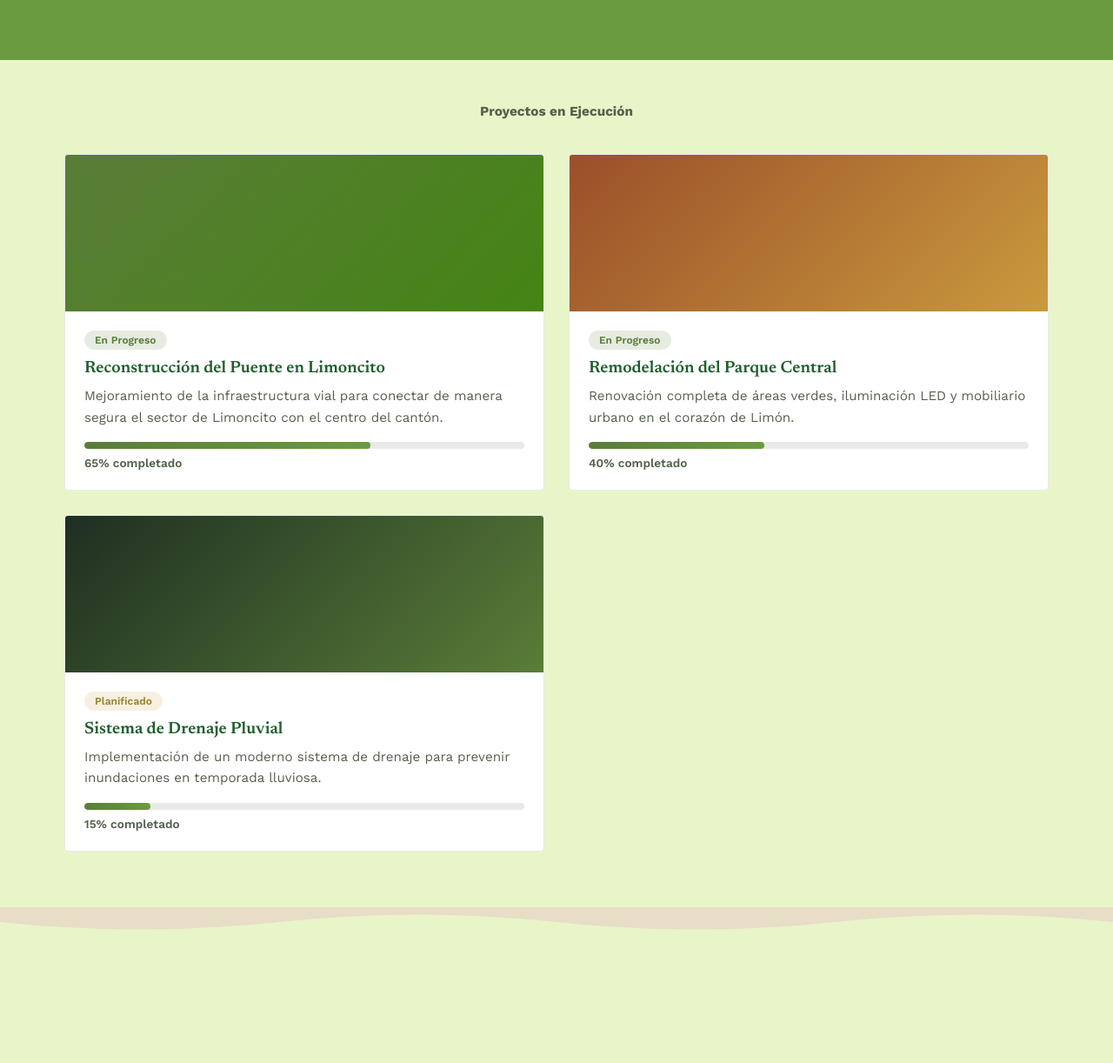
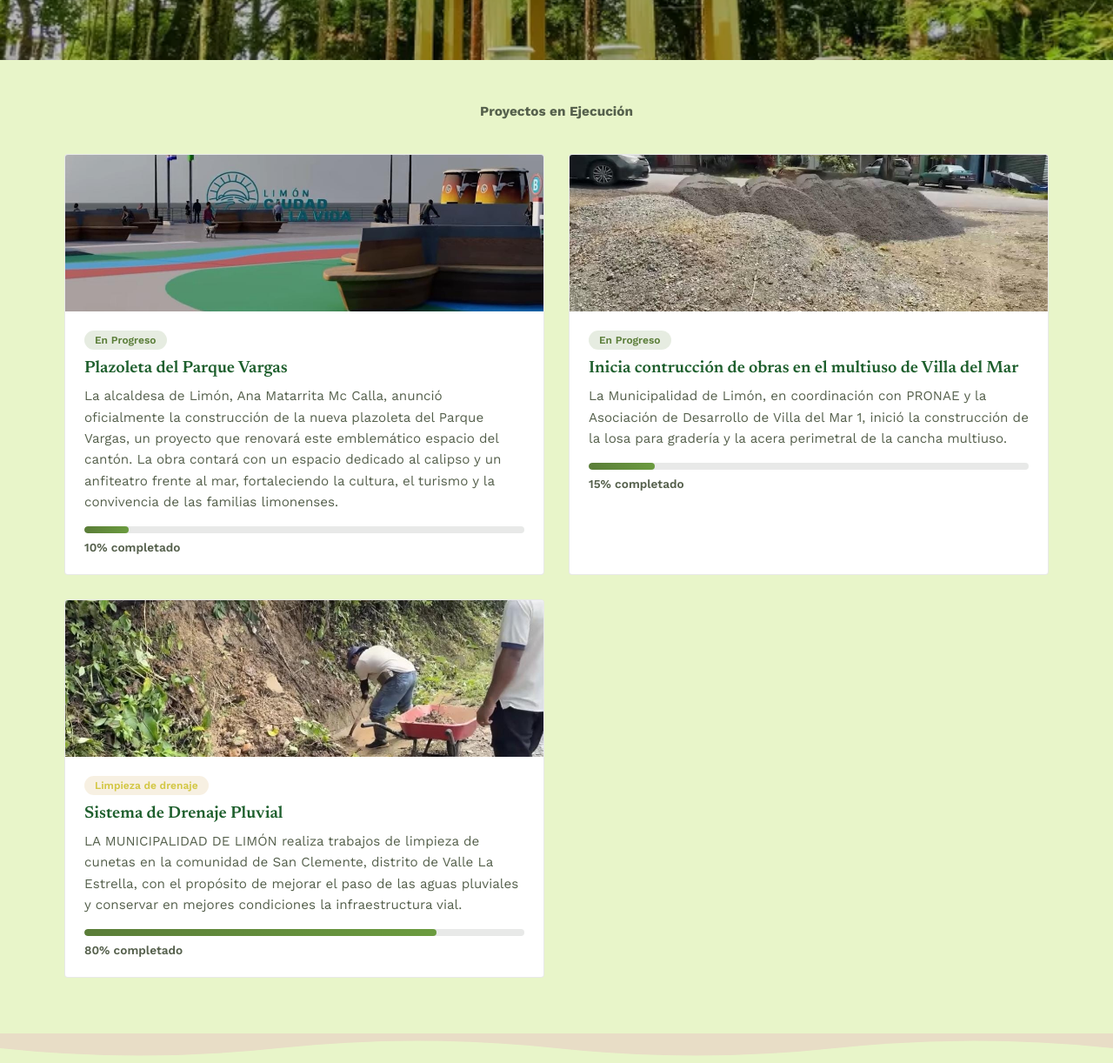
Before and after one commit to Melany2645/Redise-o---Dise-o, a website: page publico/obras-proyectos.html in a window 1280 px wide. Shown: the part 244-1466 px from the top of the page at 87% size. Before the commit the page ends 1321 px from the top, so only its background shows below. Drawn offline with nearby package versions, Linux system fonts and the light colour scheme.

Commit message:
Implementación de la información

```diff
--- a/publico/estilos.css
+++ b/publico/estilos.css
@@ -3,9 +3,10 @@
   --verde-selva: #5a7d38;
   --verde-avisos: #6b9b3f;
   --verde-profundo: #1e5f2d;
-  --crema: #f0daaf;
+  --crema: #f8e7c4;
   --cafe-tierra: #9b4f2a;
-  --dorado: #978329;
+  --celeste: #fcd31c;
+  --dorado: #d3c744;
 
   --crema-suave: #e8f5c9;
   --texto: #23281f;
@@ -334,7 +335,7 @@ a {
 }
 
 .avisos .section-title {
-  color: var(--dorado);
+  color: var(--celeste);
 }
 
 .avisos__track {
@@ -548,7 +549,9 @@ a {
 
 /* Página conozcanos.html: presentación, texto y tarjetas de misión/visión/valores. */
 .conozcanos-hero {
-  background: var(--verde-avisos);
+  background:
+    linear-gradient(rgba(0, 0, 0, 0.25), rgba(0, 0, 0, 0.25)),
+    url("imagenes/parqueVergas.png") center / cover no-repeat;
   color: var(--crema);
   padding: 64px 0 72px;
   text-align: center;
@@ -660,6 +663,30 @@ a {
   text-align: center;
 }
 
+.gestion-hero {
+  background:
+    linear-gradient(rgba(0, 0, 0, 0.25), rgba(0, 0, 0, 0.25)),
+    url("imagenes/parqueVergas.png") center / cover no-repeat;
+}
+
+.obras-hero {
+  background:
+    linear-gradient(rgba(0, 0, 0, 0.25), rgba(0, 0, 0, 0.25)),
+    url("imagenes/parqueVergas.png") center / cover no-repeat;
+}
+
+.transparencia-hero {
+  background:
+    linear-gradient(rgba(0, 0, 0, 0.25), rgba(0, 0, 0, 0.25)),
+    url("imagenes/parqueVergas.png") center / cover no-repeat;
+}
+
+.turismo-hero {
+  background:
+    linear-gradient(rgba(0, 0, 0, 0.25), rgba(0, 0, 0, 0.25)),
+    url("imagenes/parqueVergas.png") center / cover no-repeat;
+}
+
 .page-hero__title {
   font-family: var(--font-display);
   font-size: 2.4rem;
@@ -756,6 +783,13 @@ a {
 .project-card:hover {
   transform: translateY(-4px);
   box-shadow: 0 8px 24px rgba(30, 47, 34, 0.1);
+}
+
+.project-card__image {
+  width: 100%;
+  height: 180px;
+  object-fit: cover;
+  display: block;
 }
 
 .project-card__content {
@@ -905,6 +939,13 @@ a {
 
 .tourism-card__content {
   padding: 22px;
+}
+
+.tourism-card__image {
+  width: 100%;
+  height: 200px;
+  object-fit: cover;
+  display: block;
 }
 
 .tourism-card__title {
--- a/publico/obras-proyectos.html
+++ b/publico/obras-proyectos.html
@@ -157,7 +157,7 @@
     </aside>
 
     <main>
-      <section class="page-hero">
+      <section class="page-hero obras-hero">
         <div class="wrap">
           <h1 class="page-hero__title">Obras y Proyectos</h1>
           <p class="page-hero__subtitle">
@@ -178,83 +178,84 @@
 
           <div class="projects-grid">
             <article class="project-card">
-              <div
+              <img
                 class="project-card__image"
-                style="
-                  background: linear-gradient(135deg, #5a7d38 0%, #448414 100%);
-                  height: 180px;
-                "
-              ></div>
+                src="imagenes/plazoleta.jpeg"
+                alt="Parque Vargas en Limón"
+              />
+              <div class="project-card__content">
+                <span class="project-card__status status-in-progress"
+                  >En Progreso</span
+                >
+                <h3 class="project-card__title">Plazoleta del Parque Vargas</h3>
+                <p class="project-card__text">
+                  La alcaldesa de Limón, Ana Matarrita Mc Calla, anunció
+                  oficialmente la construcción de la nueva plazoleta del Parque
+                  Vargas, un proyecto que renovará este emblemático espacio del
+                  cantón. La obra contará con un espacio dedicado al calipso y
+                  un anfiteatro frente al mar, fortaleciendo la cultura, el
+                  turismo y la convivencia de las familias limonenses.
+                </p>
+                <div class="project-card__progress">
+                  <div class="progress-bar">
+                    <div class="progress-bar__fill" style="width: 10%"></div>
+                  </div>
+                  <span class="project-card__percentage">10% completado</span>
+                </div>
+              </div>
+            </article>
+
+            <article class="project-card">
+              <img
+                class="project-card__image"
+                src="imagenes/valledelMar.jpeg"
+                alt="Jornada de trabajo comunitario en Limón"
+              />
               <div class="project-card__content">
                 <span class="project-card__status status-in-progress"
                   >En Progreso</span
                 >
                 <h3 class="project-card__title">
-                  Reconstrucción del Puente en Limoncito
+                  Inicia contrucción de obras en el multiuso de Villa del Mar
                 </h3>
                 <p class="project-card__text">
-                  Mejoramiento de la infraestructura vial para conectar de
-                  manera segura el sector de Limoncito con el centro del cantón.
-                </p>
-                <div class="project-card__progress">
-                  <div class="progress-bar">
-                    <div class="progress-bar__fill" style="width: 65%"></div>
-                  </div>
-                  <span class="project-card__percentage">65% completado</span>
-                </div>
-              </div>
-            </article>
-
-            <article class="project-card">
-              <div
-                class="project-card__image"
-                style="
-                  background: linear-gradient(135deg, #9b4f2a 0%, #c99a3d 100%);
-                  height: 180px;
-                "
-              ></div>
-              <div class="project-card__content">
-                <span class="project-card__status status-in-progress"
-                  >En Progreso</span
-                >
-                <h3 class="project-card__title">
-                  Remodelación del Parque Central
-                </h3>
-                <p class="project-card__text">
-                  Renovación completa de áreas verdes, iluminación LED y
-                  mobiliario urbano en el corazón de Limón.
-                </p>
-                <div class="project-card__progress">
-                  <div class="progress-bar">
-                    <div class="progress-bar__fill" style="width: 40%"></div>
-                  </div>
-                  <span class="project-card__percentage">40% completado</span>
-                </div>
-              </div>
-            </article>
-
-            <article class="project-card">
-              <div
-                class="project-card__image"
-                style="
-                  background: linear-gradient(135deg, #1e2f22 0%, #5a7d38 100%);
-                  height: 180px;
-                "
-              ></div>
-              <div class="project-card__content">
-                <span class="project-card__status status-planned"
-                  >Planificado</span
-                >
-                <h3 class="project-card__title">Sistema de Drenaje Pluvial</h3>
-                <p class="project-card__text">
-                  Implementación de un moderno sistema de drenaje para prevenir
-                  inundaciones en temporada lluviosa.
+                  La Municipalidad de Limón, en coordinación con PRONAE y la
+                  Asociación de Desarrollo de Villa del Mar 1, inició la
+                  construcción de la losa para gradería y la acera perimetral de
+                  la cancha multiuso.
                 </p>
                 <div class="project-card__progress">
                   <div class="progress-bar">
                     <div class="progress-bar__fill" style="width: 15%"></div>
                   </div>
                   <span class="project-card__percentage">15% completado</span>
+                </div>
+              </div>
+            </article>
+
+            <article class="project-card">
+              <img
+                class="project-card__image"
+                src="imagenes/drenaje.jpeg"
+                alt="Trabajo de limpieza y mantenimiento en Limón"
+              />
+              <div class="project-card__content">
+                <span class="project-card__status status-planned"
+                  >Limpieza de drenaje</span
+                >
+                <h3 class="project-card__title">Sistema de Drenaje Pluvial</h3>
+                <p class="project-card__text">
+                  LA MUNICIPALIDAD DE LIMÓN realiza trabajos de limpieza de
+                  cunetas en la comunidad de San Clemente, distrito de Valle La
+                  Estrella, con el propósito de mejorar el paso de las aguas
+                  pluviales y conservar en mejores condiciones la
+                  infraestructura vial.
+                </p>
+                <div class="project-card__progress">
+                  <div class="progress-bar">
+                    <div class="progress-bar__fill" style="width: 80%"></div>
+                  </div>
+                  <span class="project-card__percentage">80% completado</span>
                 </div>
               </div>
             </article>
```
Also changed, not shown: publico/conozcanos.html (+28 -9 lines), publico/gestion-municipal.html (+19 -8 lines), publico/transparencia.html (+1 -1 lines), publico/turismo.html (+17 -25 lines), publico/imagenes/drenaje.jpeg (added), publico/imagenes/parade.jpg (added), publico/imagenes/playas.jpg (added), publico/imagenes/plazoleta.jpeg (added), publico/imagenes/reserva.jpg (added), publico/imagenes/rice.jpg (added), publico/imagenes/valledelMar.jpeg (added).
